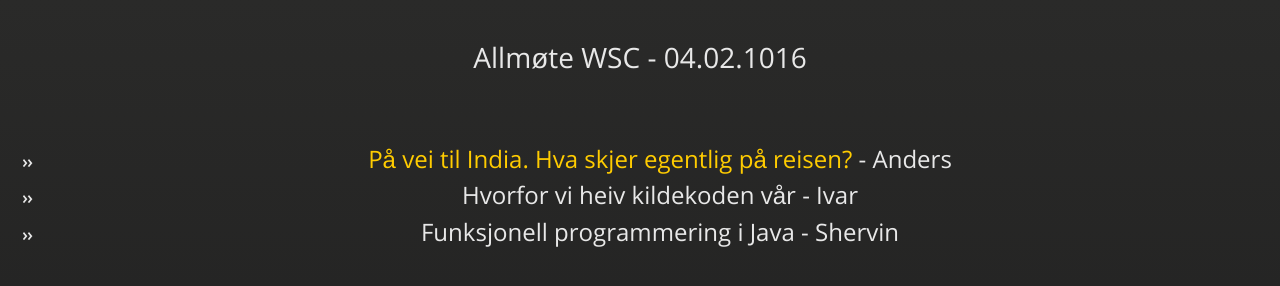
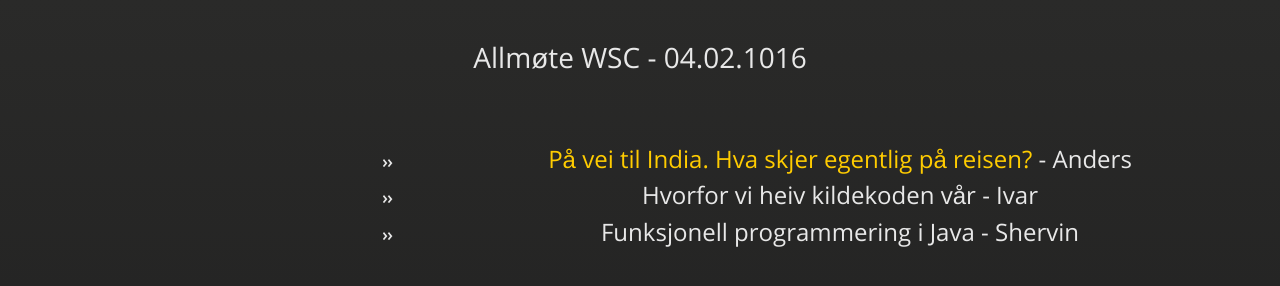
Before and after one commit to rossgard/rossgard.github.io, a plain HTML site: page index.html in a window 1280 px wide. Drawn offline with nearby package versions, Linux system fonts and the light colour scheme.

Commit message:
Faggruppemøte 04.02.2016

```diff
--- a/stylesheets/styles.css
+++ b/stylesheets/styles.css
@@ -325,7 +325,7 @@ dd {
 menu,
 ol,
 ul {
-  padding: 0 0 0 40px;
+  padding: 0 0 0 400px;
 }
 
 /*
```
